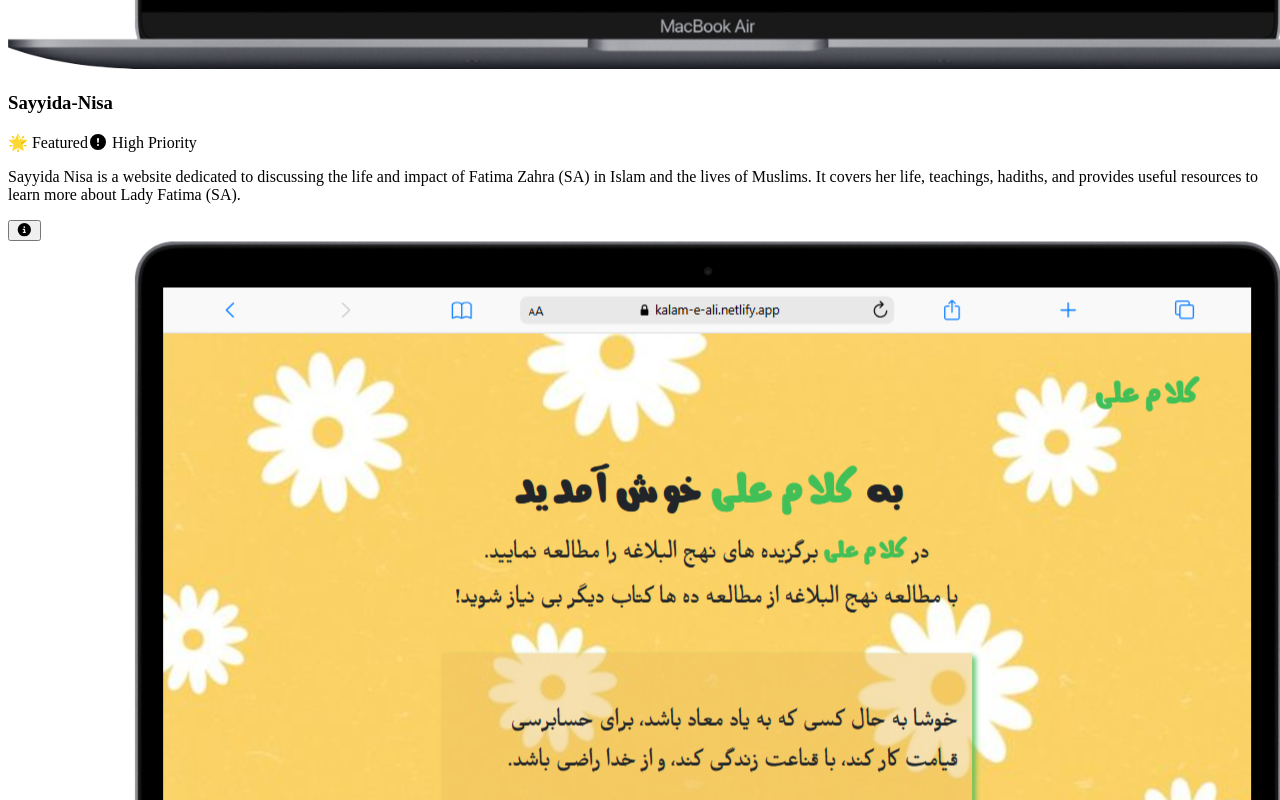
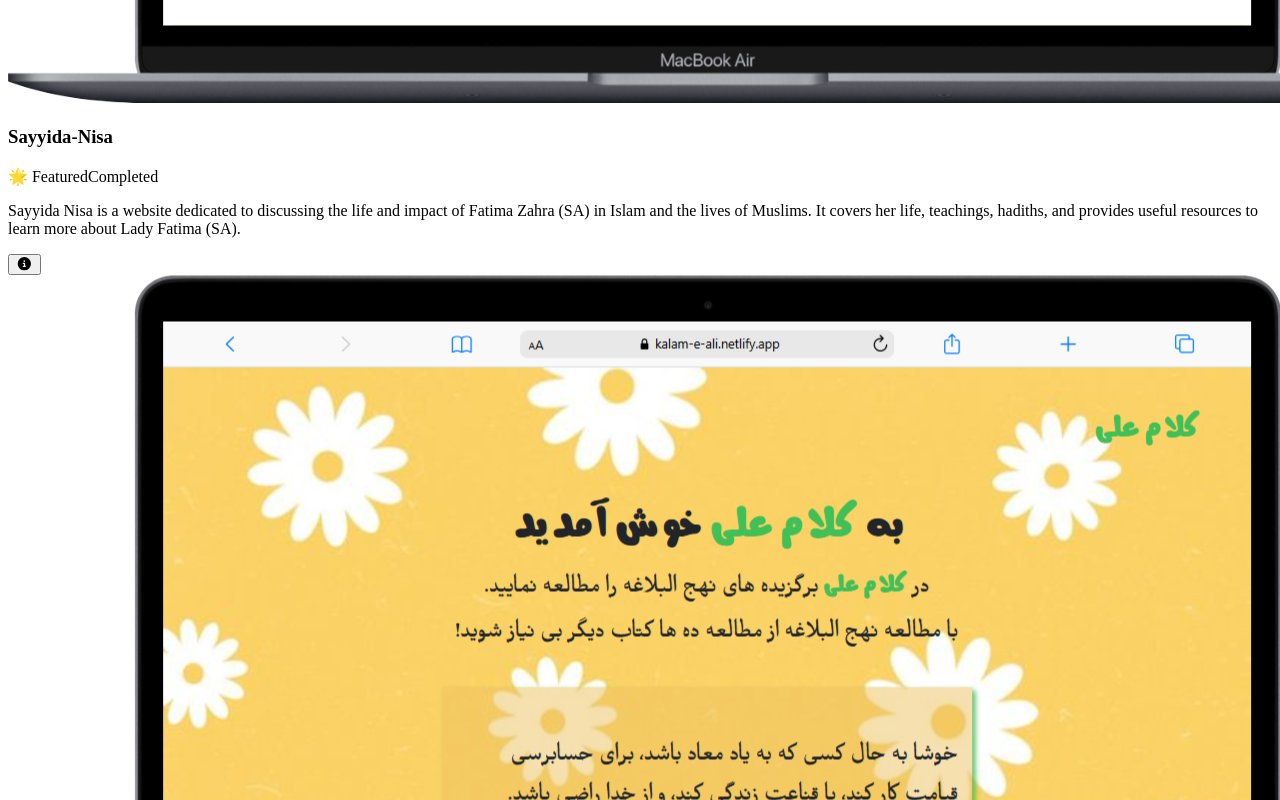
Before and after one commit to shukria-sultani/developer-portfolio, a React (Vite) app: page / in a window 1280 px wide. Shown: the part 2960-3760 px from the top of the page. Built offline with nearby package versions, Linux system fonts and the light colour scheme; the HTML template or start-up script is replaced by a standard one.

Commit message:
Added the project status badge.

```diff
--- a/src/Components/Projects.jsx
+++ b/src/Components/Projects.jsx
@@ -25,7 +25,7 @@ export default function Projects() {
       githubLink: "https://github.com/shukria-sultani/SheCodes-Final_Project",
       techStack: ["HTML", "CSS", "JavaScript", "API"],
       featured: false,
-      priority: 'low',
+      status: 'Completed',
     },
     {
       name: "Sayyida-Nisa",
@@ -33,10 +33,10 @@ export default function Projects() {
       description:
         "Sayyida Nisa is a website dedicated to discussing the life and impact of Fatima Zahra (SA) in Islam and the lives of Muslims. It covers her life, teachings, hadiths, and provides useful resources to learn more about Lady Fatima (SA).",
       liveLink: "https://sayyida-nisa.netlify.app/",
-      githubLink: "https://github.com/shukria-sultani/Sayyida-Nisa",
+      githubLink: "httpss://github.com/shukria-sultani/Sayyida-Nisa",
       techStack: ["React", "JavaScript", "Bootstrap", "CSS", "HTML"],
       featured: true,
-      priority: 'high',
+      status: 'Completed',
     },
     {
       name: "Kalam-e-Ali",
@@ -47,7 +47,7 @@ export default function Projects() {
       githubLink: "https://github.com/shukria-sultani/Imam-Ali-Sayings",
       techStack: ["React", "JavaScript", "Bootstrap", "CSS", "HTML"],
       featured: true,
-      priority: 'high',
+      status: 'In Progress',
     },
     {
       name: "InnovatersHouse",
@@ -58,7 +58,7 @@ export default function Projects() {
       githubLink: "https://github.com/shukria-sultani/InnovatersHouse",
       techStack: ["HTML", "CSS", "JavaScript"],
       featured: false,
-      priority: 'medium',
+      status: 'In Progress',
     },
     {
       name: "Client and Invoice Management",
@@ -70,7 +70,7 @@ export default function Projects() {
       githubLink: "https://github.com/shukria-sultani/freelance-invoice-app",
       techStack: ["HTML", "CSS", "JavaScript", "Chart.js"],
       featured: true,
-      priority: 'high',
+      status: 'Completed',
     },
   ];
 
@@ -175,26 +175,25 @@ export default function Projects() {
               <div className="project-content">
                 <h3 className="project-name">{project.name}</h3>
 
-                {/* Priority & Featured Badges */}
+                {/* Status & Featured Badges */}
                 <div className="project-badges">
                   {project.featured && (
                     <motion.span
                       className="featured-badge"
                       animate={{ scale: [1, 1.1, 1] }}
                       transition={{ duration: 1.5, repeat: Infinity, ease: "easeInOut" }}
+
                     >
                       🌟 Featured
                     </motion.span>
                   )}
-                  {project.priority === 'high' && (
-                    <motion.span
-                      className="priority-badge high-priority"
-                      animate={{ scale: [1, 1.1, 1] }}
+                   <motion.span
+                    animate={{ scale: [1, 1.1, 1] }}
                       transition={{ duration: 1.5, repeat: Infinity, ease: "easeInOut" }}
-                    >
-                      <FontAwesomeIcon icon={faExclamationCircle} /> High Priority
-                    </motion.span>
-                  )}
+                      className="status"
+                   >
+                     { project.status}
+                   </motion.span>
                 </div>
 
                 {/* Conditional Rendering for Details */}
--- a/src/styles.css
+++ b/src/styles.css
@@ -922,9 +922,9 @@ nav {
   margin-bottom: 10px;
 }
 
-.featured-badge {
-  background-color: var(--secondary-color);
-  color: var(--primary-color);
+.status, .featured-badge {
+  background-color: var(--primary-color);
+  color: var(--secondary-color);
   padding: 6px 12px;
   border-radius: 5px;
   font-weight: bold;
@@ -933,22 +933,6 @@ nav {
   white-space: nowrap;
 }
 
-.priority-badge {
-  padding: 6px 12px;
-  border-radius: 5px;
-  font-weight: bold;
-  font-size: 0.9rem;
-  letter-spacing: 0.5px;
-  white-space: nowrap;
-  display: flex;
-  align-items: center;
-  gap: 5px;
-}
-
-.high-priority {
-  background-color: #dc3545;
-  color: #fff;
-}
 
 /* Theme Toggle Button */
 .theme-toggle-btn {
```
